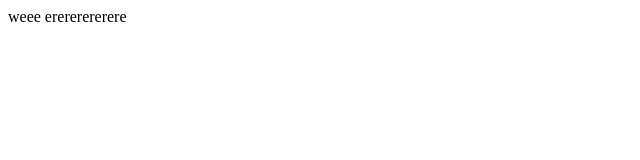
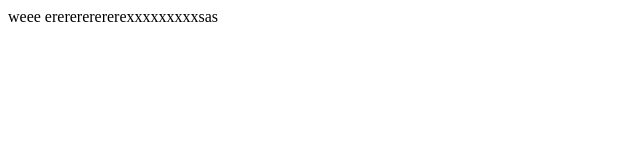
Before and after one commit to martinDenci/uuuu, a plain HTML site: page index.html in a window 1280 px wide. Shown: the whole page, without its empty margins (0-640 px from the left). Drawn offline with Linux system fonts and the light colour scheme.

Commit message:
new branch

```diff
--- a/index.html
+++ b/index.html
@@ -8,5 +8,6 @@
   </head>
   <body>
     weee
-  </body>erererererere
+  </body>
+  ererererererexxxxxxxxxsas
 </html>
```
